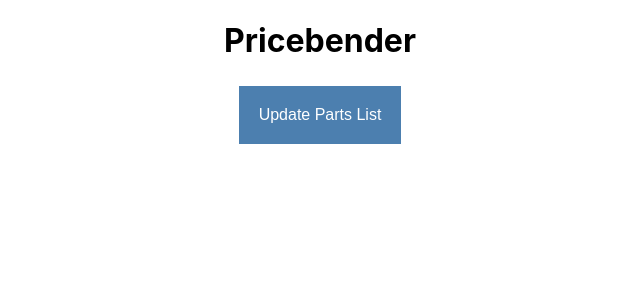
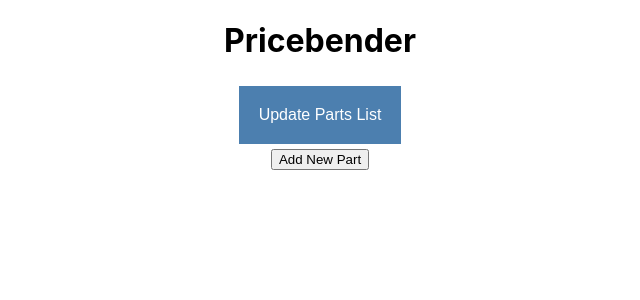
Before and after one commit to mgalfano/pricebender, a React (Create React App) app: page / in a window 1280 px wide. Shown: the top 300 px of the page, without its empty margins (320-960 px from the left). Built offline with nearby package versions, Linux system fonts and the light colour scheme.

Commit message:
Add AddNewPart button component

```diff
--- a/src/App.js
+++ b/src/App.js
@@ -2,6 +2,7 @@ import React from 'react';
 // import logo from './logo.svg';
 import './App.css';
 import UpdatePartsList from './components/UpdatePartsList.jsx';
+import AddNewPart from './components/AddNewPart';
 
 class App extends React.Component {
 
@@ -10,6 +11,7 @@ class App extends React.Component {
       <div className="main">
         <h1>Pricebender</h1>
         <UpdatePartsList />
+        <AddNewPart />
       </div>
     );
   }
--- a/src/components/AddNewPart.jsx
+++ b/src/components/AddNewPart.jsx
@@ -0,0 +1,13 @@
+import React from 'react';
+
+function AddNewPart() {
+  return (
+    <div>
+      <button>
+        Add New Part
+      </button>
+    </div>
+  );
+}
+
+export default AddNewPart;
--- a/src/components/UpdatePartsList.jsx
+++ b/src/components/UpdatePartsList.jsx
@@ -1,3 +1,5 @@
+// TODO: bug - updating database returns success message even though app isn't connected to the server.
+
 import React from 'react';
 
 function UpdatePartsList() {
```
